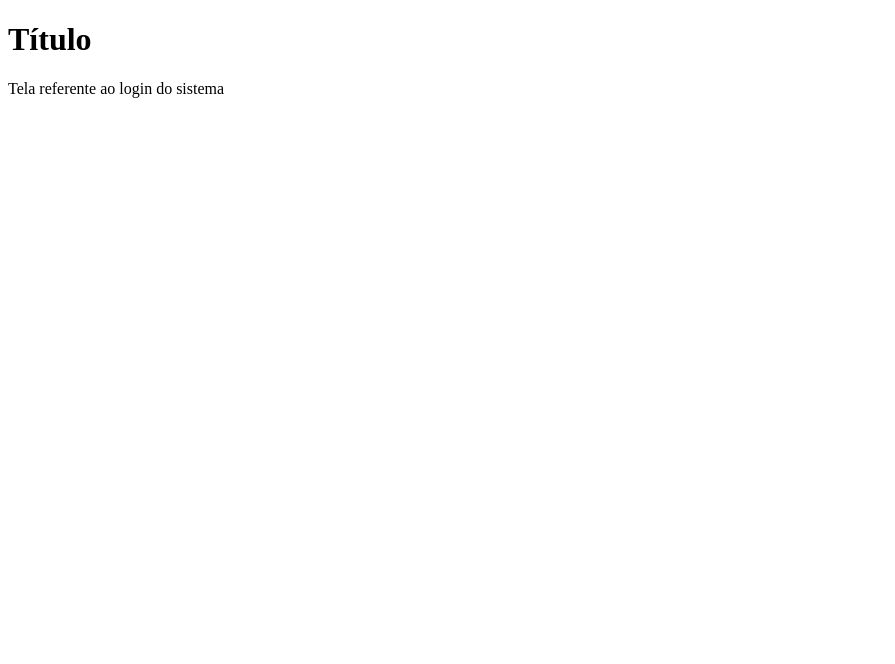
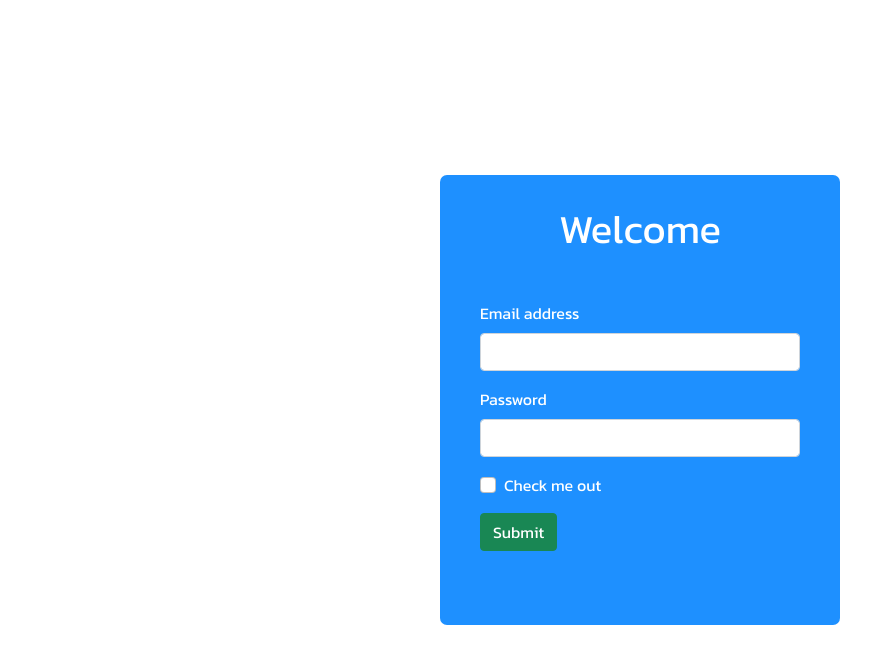
Before and after one commit to M-arcoA/app-dashboard, a Vue app in the folder frontend/: page / in a window 1280 px wide. Shown: the top 664 px of the page, without its empty margins (0-895 px from the left). Built offline with nearby package versions, Linux system fonts and the light colour scheme.

Commit message:
Adiciona formulário de login

```diff
--- a/frontend/package.json
+++ b/frontend/package.json
@@ -19,6 +19,8 @@
     "babel-eslint": "^10.1.0",
     "eslint": "^6.7.2",
     "eslint-plugin-vue": "^6.2.2",
+    "node-sass": "^6.0.1",
+    "sass-loader": "^10",
     "vue-template-compiler": "^2.6.11"
   },
   "eslintConfig": {
--- a/frontend/public/index.html
+++ b/frontend/public/index.html
@@ -5,13 +5,24 @@
     <meta http-equiv="X-UA-Compatible" content="IE=edge">
     <meta name="viewport" content="width=device-width,initial-scale=1.0">
     <link rel="icon" href="<%= BASE_URL %>favicon.ico">
+    <link href="https://cdn.jsdelivr.net/npm/bootstrap@5.1.3/dist/css/bootstrap.min.css" rel="stylesheet" integrity="sha384-1BmE4kWBq78iYhFldvKuhfTAU6auU8tT94WrHftjDbrCEXSU1oBoqyl2QvZ6jIW3" crossorigin="anonymous">
     <title><%= htmlWebpackPlugin.options.title %></title>
   </head>
+
+  <style>
+    *{
+      margin: 0;
+      padding: 0;
+    }
+
+    html, body {
+      height: 100%;
+    }
+
+    </style>
+
   <body>
-    <noscript>
-      <strong>We're sorry but <%= htmlWebpackPlugin.options.title %> doesn't work properly without JavaScript enabled. Please enable it to continue.</strong>
-    </noscript>
     <div id="app"></div>
-    <!-- built files will be auto injected -->
   </body>
+
 </html>
--- /dev/null
+++ b/frontend/src/assets/scss/_colors.scss
@@ -0,0 +1,2 @@
+$blue:#1E90FF;
+$white: #ffffff;
--- /dev/null
+++ b/frontend/src/assets/scss/_main.scss
@@ -0,0 +1,10 @@
+@import './colors';
+@import url('https://fonts.googleapis.com/css2?family=Kanit&display=swap');
+
+.main {
+    display: flex;
+    height: 100vh;
+    justify-content: center;
+    align-items: center;
+    font-family: 'Kanit';
+}
--- a/frontend/src/pages/Login/LoginComponent.vue
+++ b/frontend/src/pages/Login/LoginComponent.vue
@@ -1,13 +1,49 @@
 <template>
-<div class="login">
-    <h1>Título</h1>
-    <p>Tela referente ao login do sistema</p>
-</div>
+    <div class="main">
+        <div class="login">
+            <div class="content-login">
+                <header>
+                    <h1>Welcome</h1>
+                </header>
+            <div class="form">
+                <form>
+                <div class="mb-3">
+                    <label for="exampleInputEmail1" class="form-label">Email address</label>
+                    <input type="email" class="form-control" id="exampleInputEmail1" aria-describedby="emailHelp">
+                </div>
+                <div class="mb-3">
+                    <label for="exampleInputPassword1" class="form-label">Password</label>
+                    <input type="password" class="form-control" id="exampleInputPassword1">
+                </div>
+                <div class="mb-3 form-check">
+                    <input type="checkbox" class="form-check-input" id="exampleCheck1">
+                    <label class="form-check-label" for="exampleCheck1">Check me out</label>
+                </div>
+                <button type="submit" class="btn btn-success" @click.prevent="login">Submit</button>
+</form>
+            </div>
+            </div>
+        </div>
+    </div>
 
 </template>
 
 <script>
 export default {
+    name: 'LoginComponent',
+
+    data(){
+        return {
+
+        }
+    },
+    methods: {
+        login(){
+            this.$router.push({ name: 'home'})
+        }
+    }
 
 }
 </script>
+
+<style lang="scss" src="./style.scss" scoped />
--- /dev/null
+++ b/frontend/src/pages/Login/style.scss
@@ -0,0 +1,33 @@
+@import '@/assets/scss/_main';
+
+    .login{
+        justify-content: center;
+
+
+        .content-login{
+            width: 400px;
+            height: 450px;
+            background-color: $blue;
+            border-radius: 7px;
+        }
+
+
+
+        header{
+            width: 100%;
+            display: flex;
+            justify-content: center;
+
+        }
+
+        h1 {
+            text-align: center;
+            color: $white;
+            margin-top: 30px;
+        }
+
+        .form{
+            margin: 40px;
+            color: $white;
+        }
+    }
```
Also changed, not shown: 1 other file (tests, documents, lock files or other folders).
